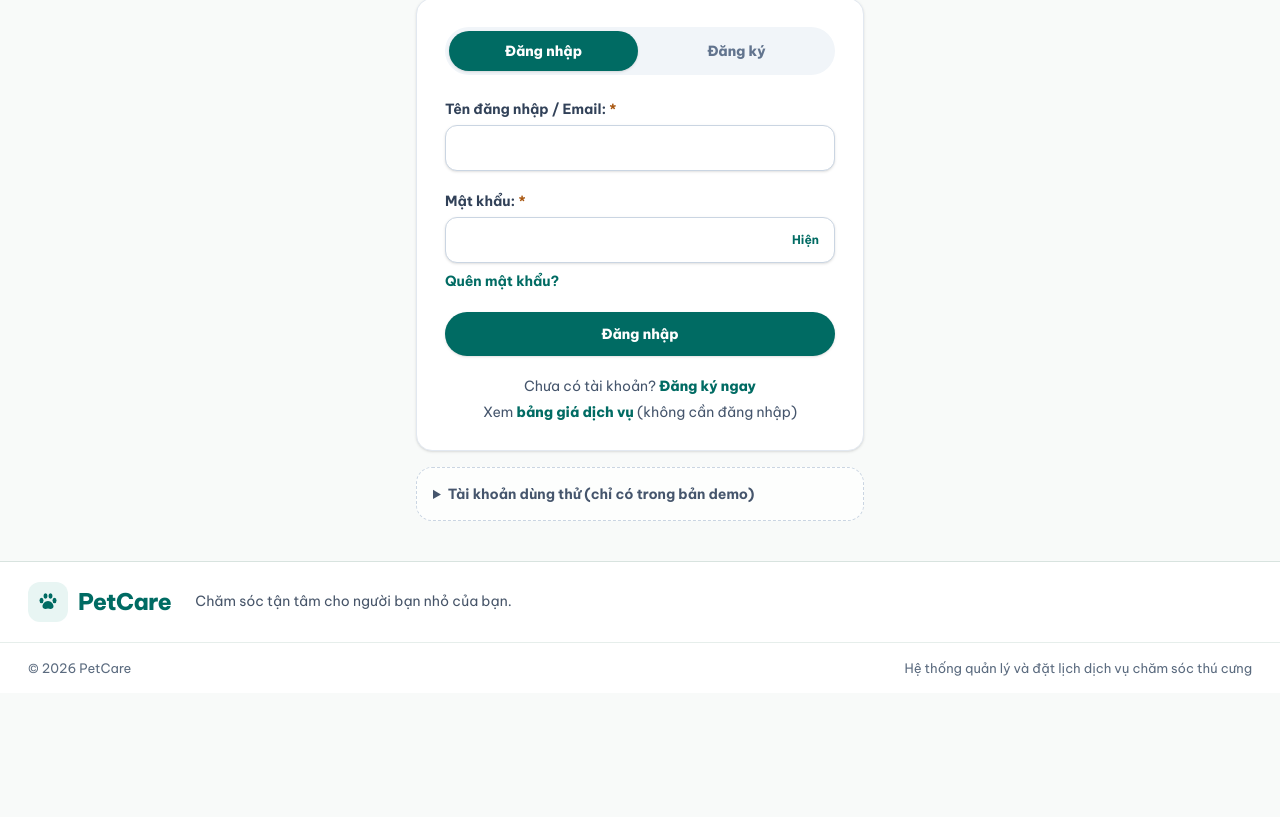
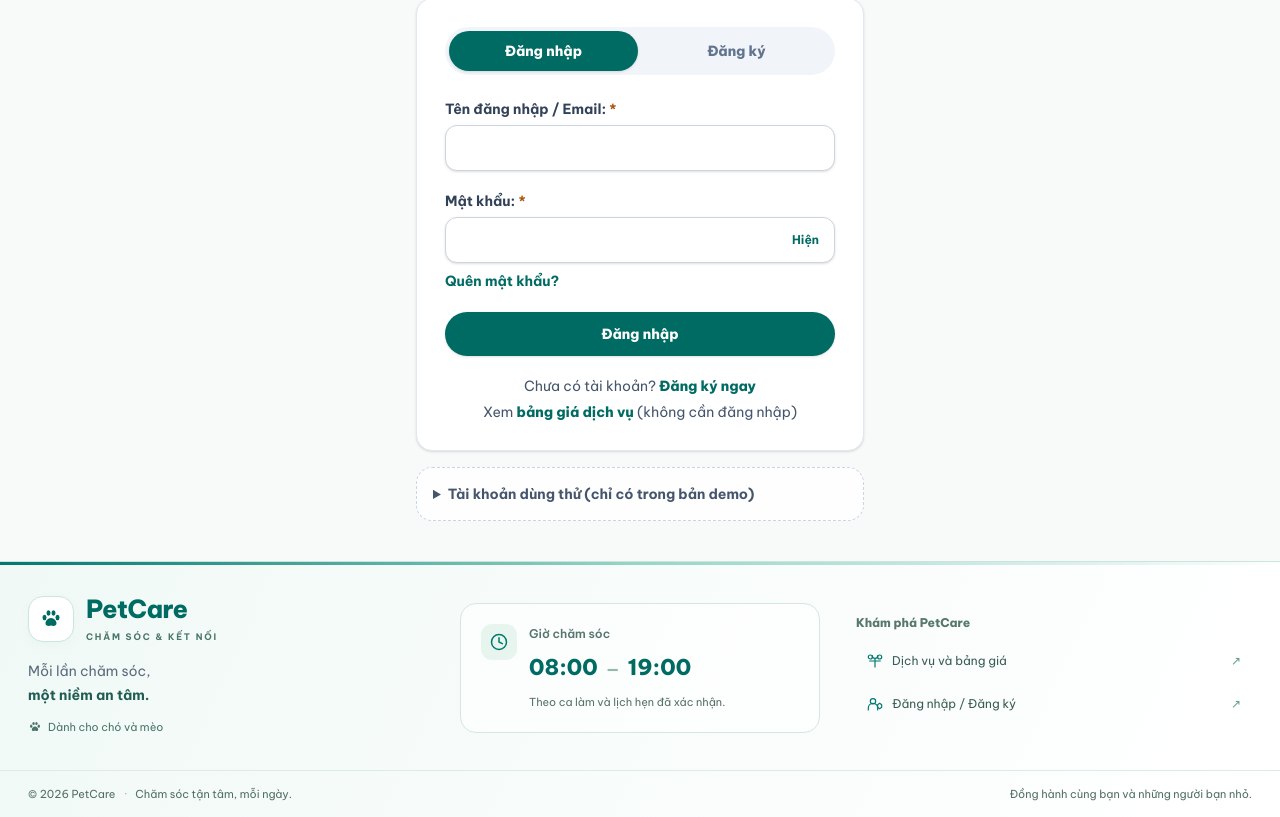
Before and after one commit to Nghiatrantrong23/thu_cung, a React (Vite) app in the folder dichvu/: page /#/dang-nhap in a window 1280 px wide. Shown: the part 193-1010 px from the top of the page. Before the commit the page ends 886 px from the top, so only its background shows below. Built offline with nearby package versions, Linux system fonts and the light colour scheme.

Commit message:
Làm mới footer PetCare và lối tắt theo vai trò

```diff
--- a/dichvu/src/components/SiteFooter.css
+++ b/dichvu/src/components/SiteFooter.css
@@ -21,3 +21,31 @@
 @media (max-width: 768px) { .site-footer__content { grid-template-columns: repeat(2,minmax(0,1fr)); gap: 28px; padding-top: 28px; padding-bottom: 28px; } .site-footer__brand { grid-column: 1 / -1; } .site-footer__brand .site-footer__description { max-width: none; } .site-footer__links a { min-height: 44px; } .site-footer--compact .site-footer__content, .site-footer--compact .site-footer__bottom { padding-left: 16px; padding-right: 16px; } }
 @media (max-width: 480px) { .site-footer__content { grid-template-columns: 1fr; gap: 24px; } }
 @media print { .site-footer { display: none !important; } }
+
+/* A quiet, useful footer for the workspace and sign-in surface. */
+.site-footer--compact { position: relative; background: linear-gradient(115deg,#f0f9f6 0%,#f8fcfb 48%,#fff 100%); border-top-color: #cce4df; }
+.site-footer--compact::before { content: ''; position: absolute; inset: 0 0 auto; height: 3px; background: linear-gradient(90deg,#00796f,#97d6c6 50%,transparent); }
+.site-footer--compact .site-footer__workspace { display: grid; grid-template-columns: minmax(0,1.1fr) minmax(0,1fr) minmax(0,1.1fr); align-items: center; gap: 36px; padding: 32px 28px 28px; }
+.site-footer--compact .site-footer__logo { gap: 12px; }
+.site-footer--compact .site-footer__logo > span { width: 46px; height: 46px; border: 1px solid #cbe5df; border-radius: 15px; background: white; box-shadow: 0 4px 12px #00796f09; }
+.site-footer--compact .site-footer__logo strong { display: block; line-height: 1.25; font-size: 25px; }
+.site-footer__logo small { display: block; margin-top: 4px; color: #49756a; font-size: 9px; font-weight: 700; letter-spacing: 1.8px; }
+.site-footer__identity > p { margin: 14px 0 10px; color: #5b6b7f; font-size: 14px; line-height: 1.75; }
+.site-footer__identity > p > strong { color: #215c53; font-weight: 700; }
+.site-footer__pet-note { display: inline-flex; align-items: center; gap: 6px; color: #49756a; font-size: 11px; }
+.site-footer__time-card { display: flex; align-items: flex-start; gap: 12px; padding: 20px; border: 1px solid #d4e8e1; border-radius: 16px; background: #ffffffa6; }
+.site-footer__time-icon { display: grid; place-items: center; width: 36px; height: 36px; flex-shrink: 0; border-radius: 11px; background: #e8f5ef; color: #00796f; }
+.site-footer__time-card h2 { margin: 0 0 5px; color: #56766e; font-size: 12px; font-weight: 600; }
+.site-footer__time-card strong { display: block; color: #006b63; font-size: clamp(17px,1.7vw,22px); font-weight: 800; white-space: nowrap; }
+.site-footer__time-card strong span { padding: 0 3px; color: #94b8af; font-size: 16px; }
+.site-footer__time-card p { margin-top: 7px; color: #567168; font-size: 11px; line-height: 1.7; }
+.site-footer__quick h2 { margin-bottom: 9px; color: #56766e; font-size: 12px; }
+.site-footer__quick a { display: flex; align-items: center; gap: 9px; min-height: 38px; margin-top: 5px; padding: 7px 10px; border: 1px solid transparent; border-radius: 9px; color: #385d55; font-size: 12px; text-decoration: none; transition: background .15s,border-color .15s; }
+.site-footer__quick a > svg { flex-shrink: 0; color: #00796f; }
+.site-footer__quick a > span:last-child { margin-left: auto; color: #649b8e; }
+.site-footer__quick a:hover { border-color: #cbe5df; background: white; color: #006b63; }
+.site-footer__quick a:focus-visible { outline: 2px solid #00796f; outline-offset: 2px; }
+.site-footer--compact .site-footer__bottom { border-top-color: #dcebe5; color: #526f66; font-size: 11px; }
+.site-footer__bottom-dot { padding: 0 6px; color: #93b5aa; }
+@media (max-width: 1050px) { .site-footer--compact .site-footer__workspace { gap: 24px; grid-template-columns: 1fr 1fr; } .site-footer__identity { grid-row: span 2; } .site-footer__quick { grid-column: 2; } }
+@media (max-width: 600px) { .site-footer--compact .site-footer__workspace { padding: 26px 20px 22px; gap: 22px; grid-template-columns: 1fr; } .site-footer__identity { grid-row: auto; } .site-footer__identity > p br { display: none; } .site-footer__identity > p strong::before { content: ' '; } .site-footer__quick { grid-column: auto; } .site-footer__quick a { min-height: 44px; } .site-footer__time-card { padding: 16px; } .site-footer--compact .site-footer__bottom { padding: 16px 20px; } }
--- a/dichvu/src/components/SiteFooter.jsx
+++ b/dichvu/src/components/SiteFooter.jsx
@@ -1,8 +1,30 @@
 import { Link } from 'react-router-dom'
 import BieuTuongDauChan from './BieuTuongDauChan.jsx'
+import WorkIcon from './ui/WorkIcon.jsx'
+import {staffNavigation} from '../lib/staffNavigation.js'
 import './SiteFooter.css'
 
-export default function SiteFooter({ customer = false, compact = false }) {
+export default function SiteFooter({ customer = false, compact = false, role }) {
+  if(compact) {
+    const priorities=role==='admin'?['/admin/tai-khoan','/quan-ly/bao-cao','/le-tan/lich-hen']
+      :role==='manager'?['/le-tan/lich-hen','/quan-ly/ca-lam-viec','/quan-ly/bao-cao']
+      :role==='care'?['/nhan-vien/lich-lam-viec']
+      :['/le-tan/lich-hen','/le-tan/dat-lich-tai-quay','/le-tan/hoa-don']
+    const allowed=staffNavigation(role)
+    const shortcuts=priorities.map(path=>allowed.find(link=>link.path===path)).filter(Boolean)
+    return <footer className="site-footer site-footer--compact">
+      <div className="site-footer__content site-footer__workspace">
+        <section className="site-footer__identity" aria-label="PetCare">
+          <div className="site-footer__logo"><span><BieuTuongDauChan className="h-6 w-6"/></span><div><strong>PetCare</strong><small>{shortcuts.length?'KHÔNG GIAN LÀM VIỆC':'CHĂM SÓC & KẾT NỐI'}</small></div></div>
+          <p>Mỗi lần chăm sóc,<br/><strong>một niềm an tâm.</strong></p>
+          <span className="site-footer__pet-note"><BieuTuongDauChan className="h-3.5 w-3.5"/>Dành cho chó và mèo</span>
+        </section>
+        <section className="site-footer__time-card" aria-label="Giờ chăm sóc"><span className="site-footer__time-icon"><WorkIcon name="cham-soc" className="h-5 w-5"/></span><div><h2>Giờ chăm sóc</h2><strong>08:00 <span>—</span> 19:00</strong><p>Theo ca làm và lịch hẹn đã xác nhận.</p></div></section>
+        <nav className="site-footer__quick" aria-label="Lối tắt cuối trang"><h2>{shortcuts.length?'Tiếp tục công việc':'Khám phá PetCare'}</h2>{shortcuts.length?shortcuts.map(link=><Link key={link.path} to={link.path}><WorkIcon name={link.path} className="h-4 w-4"/><span>{link.label}</span><span aria-hidden="true">↗</span></Link>):<><Link to="/bang-gia"><WorkIcon name="dich-vu" className="h-4 w-4"/><span>Dịch vụ và bảng giá</span><span aria-hidden="true">↗</span></Link><Link to="/dang-nhap"><WorkIcon name="tai-khoan" className="h-4 w-4"/><span>Đăng nhập / Đăng ký</span><span aria-hidden="true">↗</span></Link></>}</nav>
+      </div>
+      <div className="site-footer__bottom"><span>© {new Date().getFullYear()} PetCare <span className="site-footer__bottom-dot" aria-hidden="true">·</span> Chăm sóc tận tâm, mỗi ngày.</span><span>Đồng hành cùng bạn và những người bạn nhỏ.</span></div>
+    </footer>
+  }
   return <footer className={`site-footer${compact ? ' site-footer--compact' : ''}`}>
     <div className="site-footer__content">
       <div className="site-footer__brand">
--- a/dichvu/src/layouts/StaffLayout.jsx
+++ b/dichvu/src/layouts/StaffLayout.jsx
@@ -30,7 +30,7 @@ export default function StaffLayout({children}) {
     <a href="#staff-content" className="sr-only z-[90] rounded-lg bg-brand-700 p-3 text-white focus:not-sr-only focus:fixed focus:left-4 focus:top-4" onClick={event=>{event.preventDefault();document.getElementById('staff-content')?.focus()}}>Đến nội dung chính</a>
     <aside className="pc-staff-sidebar fixed inset-y-0 left-0 z-30 hidden w-64 flex-col overflow-y-auto border-r border-slate-200 bg-white p-4 lg:flex">{logo}<StaffNavigation role={user.roleKey}/><div className="mt-auto border-t border-slate-100 px-3 pt-5 text-xs leading-5 text-slate-500">Chăm sóc tận tâm.<br/>Quản lý mỗi ngày.</div></aside>
     <div className="pc-staff-body flex min-h-screen min-w-0 flex-col lg:pl-64"><header className="pc-staff-header border-b border-slate-200 bg-white px-4 py-4 sm:px-7"><div className="mx-auto flex max-w-7xl items-center justify-between gap-3"><div className="flex min-w-0 items-center gap-3"><Button variant="secondary" className="shrink-0 lg:hidden" aria-label="Mở menu nhân sự" aria-expanded={menu} onClick={()=>setMenu(true)}><WorkIcon name="menu"/></Button><div className="min-w-0"><nav aria-label="Đường dẫn" className="text-xs font-medium text-slate-600"><NavLink to={links[0]?.path||'/dang-nhap'} className="hover:text-brand-700">PetCare</NavLink> / {current?.group||'Công việc'}</nav><p className="truncate text-sm font-bold text-slate-800">{current?.label||'Không gian làm việc'}</p></div></div><div className="flex shrink-0 items-center gap-3"><ThongBao compact/><div className="hidden text-right sm:block"><p className="max-w-48 truncate text-sm font-bold text-slate-800">{user.fullName}</p><p className="text-xs text-slate-500">{ROLE_LABEL[user.roleKey]}</p></div><Button variant="secondary" pending={signingOut} onClick={signOut}>Đăng xuất</Button></div></div></header>
-    <section id="staff-content" tabIndex={-1} aria-label={current?.label||'Nội dung công việc'} className="pc-workspace mx-auto w-full min-w-0 max-w-7xl flex-1 px-4 py-6 outline-none sm:px-7">{children}</section><SiteFooter compact/></div>
+    <section id="staff-content" tabIndex={-1} aria-label={current?.label||'Nội dung công việc'} className="pc-workspace mx-auto w-full min-w-0 max-w-7xl flex-1 px-4 py-6 outline-none sm:px-7">{children}</section><SiteFooter compact role={user.roleKey}/></div>
     <Drawer open={menu} title="Menu nhân sự" onClose={()=>setMenu(false)}>{logo}<StaffNavigation role={user.roleKey} onNavigate={()=>setMenu(false)}/><p className="mt-6 border-t border-slate-200 pt-4 text-sm font-semibold text-slate-600">{user.fullName} · {ROLE_LABEL[user.roleKey]}</p></Drawer>
   </div>
 }
```
Also changed, not shown: 1 other file (tests, documents, lock files or other folders).
